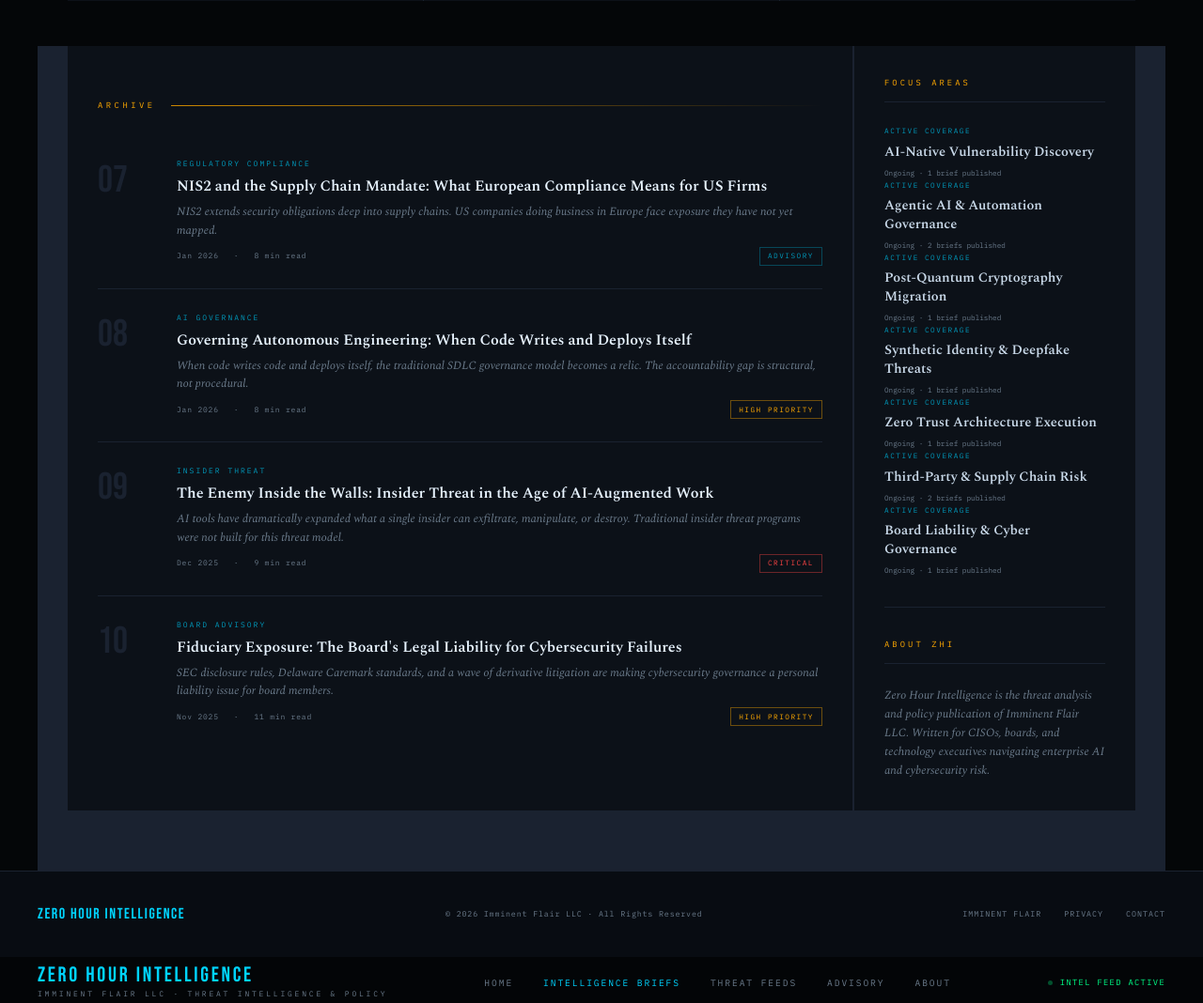
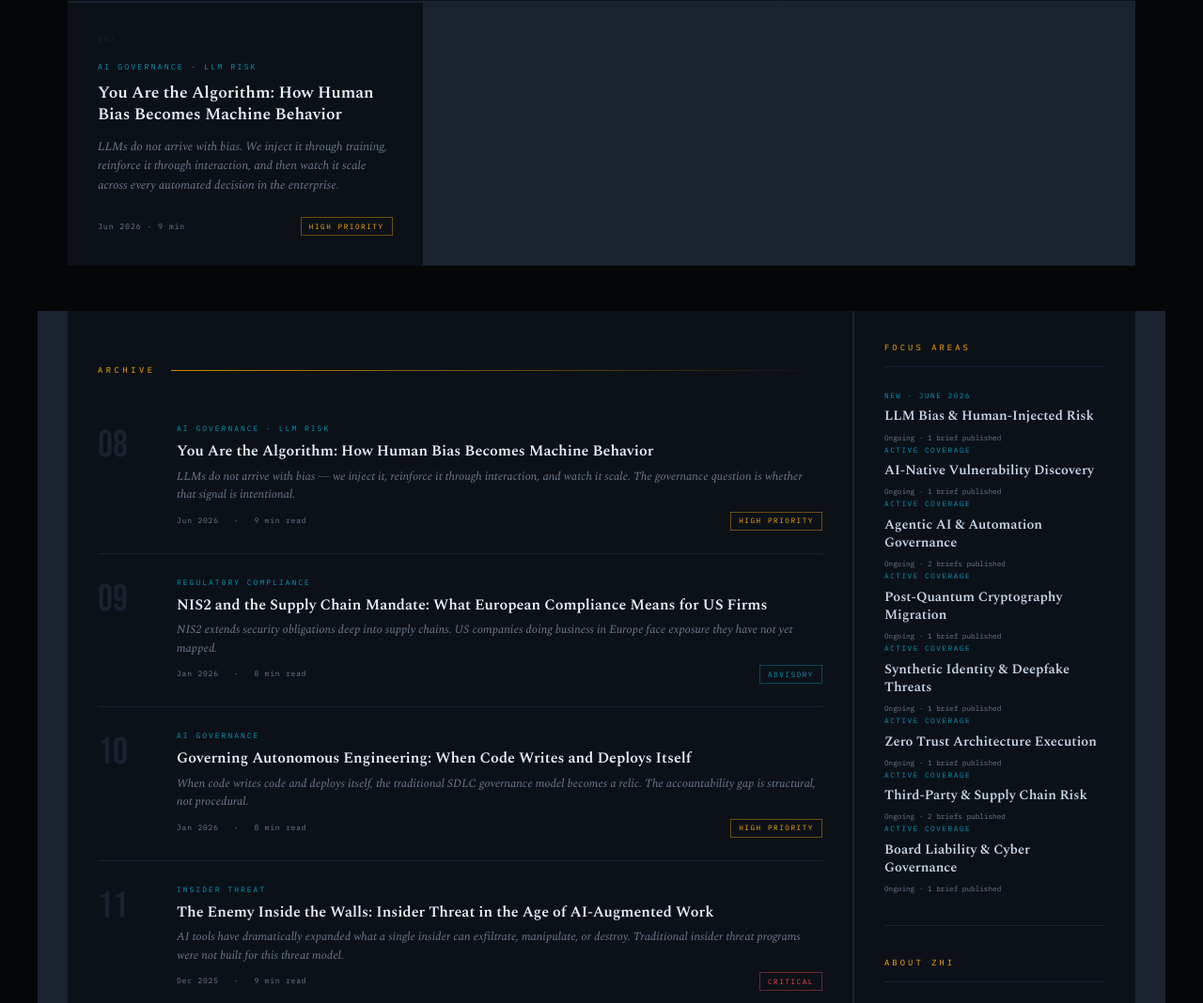
Before and after one commit to charismaforever/zero-hour-intelligence, a plain HTML site: page articles/index.html in a window 1280 px wide. Shown: the part 1583-2651 px from the top of the page at 94% size. Drawn offline with nearby package versions, Linux system fonts and the light colour scheme.

Commit message:
Add files via upload

```diff
--- a/articles/index.html
+++ b/articles/index.html
@@ -382,6 +382,17 @@ footer { background: var(--deep); border-top: 1px solid var(--border); padding:
       </div>
     </a>
 
+    <a class="article-card" href="you-are-the-algorithm.html">
+      <div class="card-number">007</div>
+      <div class="card-cat">AI Governance · LLM Risk</div>
+      <h3 class="card-hed">You Are the Algorithm: How Human Bias Becomes Machine Behavior</h3>
+      <p class="card-dek">LLMs do not arrive with bias. We inject it through training, reinforce it through interaction, and then watch it scale across every automated decision in the enterprise.</p>
+      <div class="card-footer">
+        <span>Jun 2026 · 9 min</span>
+        <span class="threat-badge threat-high">HIGH PRIORITY</span>
+      </div>
+    </a>
+
   </div>
 </section>
 
@@ -391,8 +402,23 @@ footer { background: var(--deep); border-top: 1px solid var(--border); padding:
     <div class="list-articles">
       <div class="section-label" style="padding: 1.5rem 0 0;">Archive</div>
 
+      <a class="list-item" href="you-are-the-algorithm.html">
+        <div class="li-num">08</div>
+        <div>
+          <div class="li-cat">AI Governance · LLM Risk</div>
+          <div class="li-hed">You Are the Algorithm: How Human Bias Becomes Machine Behavior</div>
+          <p class="li-dek">LLMs do not arrive with bias — we inject it, reinforce it through interaction, and watch it scale. The governance question is whether that signal is intentional.</p>
+          <div class="li-meta">
+            <span>Jun 2026</span>
+            <span>·</span>
+            <span>9 min read</span>
+            <span class="threat-badge threat-high" style="margin-left:auto;">HIGH PRIORITY</span>
+          </div>
+        </div>
+      </a>
+
       <a class="list-item" href="nis2-supply-chain-mandate.html">
-        <div class="li-num">07</div>
+        <div class="li-num">09</div>
         <div>
           <div class="li-cat">Regulatory Compliance</div>
           <div class="li-hed">NIS2 and the Supply Chain Mandate: What European Compliance Means for US Firms</div>
@@ -407,7 +433,7 @@ footer { background: var(--deep); border-top: 1px solid var(--border); padding:
       </a>
 
       <a class="list-item" href="governance-autonomous-engineering.html">
-        <div class="li-num">08</div>
+        <div class="li-num">10</div>
         <div>
           <div class="li-cat">AI Governance</div>
           <div class="li-hed">Governing Autonomous Engineering: When Code Writes and Deploys Itself</div>
@@ -422,7 +448,7 @@ footer { background: var(--deep); border-top: 1px solid var(--border); padding:
       </a>
 
       <a class="list-item" href="enemy-inside-the-walls.html">
-        <div class="li-num">09</div>
+        <div class="li-num">11</div>
         <div>
           <div class="li-cat">Insider Threat</div>
           <div class="li-hed">The Enemy Inside the Walls: Insider Threat in the Age of AI-Augmented Work</div>
@@ -437,7 +463,7 @@ footer { background: var(--deep); border-top: 1px solid var(--border); padding:
       </a>
 
       <a class="list-item" href="fiduciary-exposure.html">
-        <div class="li-num">10</div>
+        <div class="li-num">12</div>
         <div>
           <div class="li-cat">Board Advisory</div>
           <div class="li-hed">Fiduciary Exposure: The Board's Legal Liability for Cybersecurity Failures</div>
@@ -456,6 +482,12 @@ footer { background: var(--deep); border-top: 1px solid var(--border); padding:
 
   <aside class="sidebar">
     <div class="sidebar-title">Focus Areas</div>
+
+    <a class="sidebar-item" href="you-are-the-algorithm.html" style="text-decoration:none;">
+      <div class="si-cat">New · June 2026</div>
+      <div class="si-title">LLM Bias & Human-Injected Risk</div>
+      <div class="si-date">Ongoing · 1 brief published</div>
+    </a>
 
     <a class="sidebar-item" href="agentic-ai-native-vulnerability-discovery.html" style="text-decoration:none;">
       <div class="si-cat">Active Coverage</div>
```
